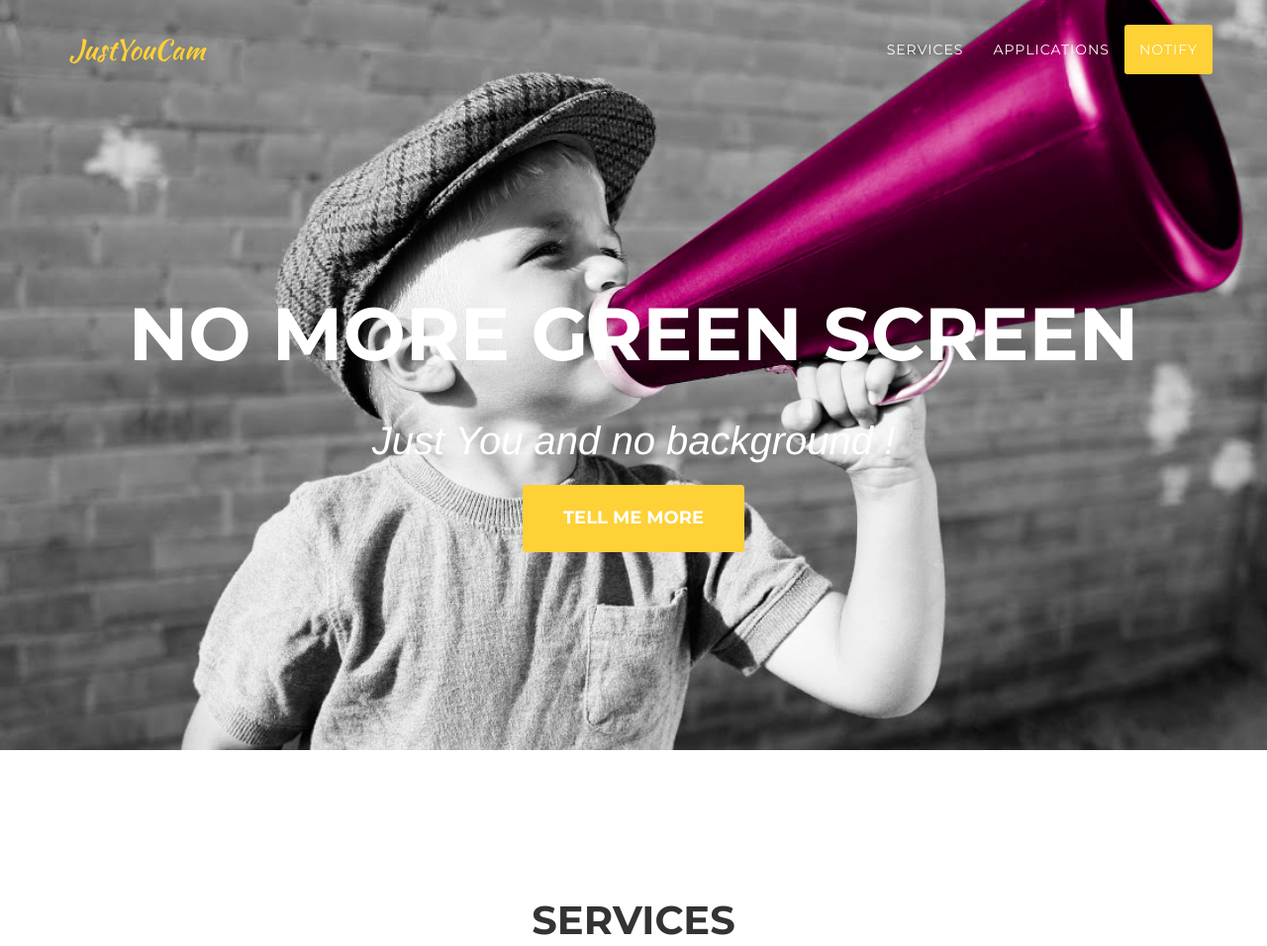
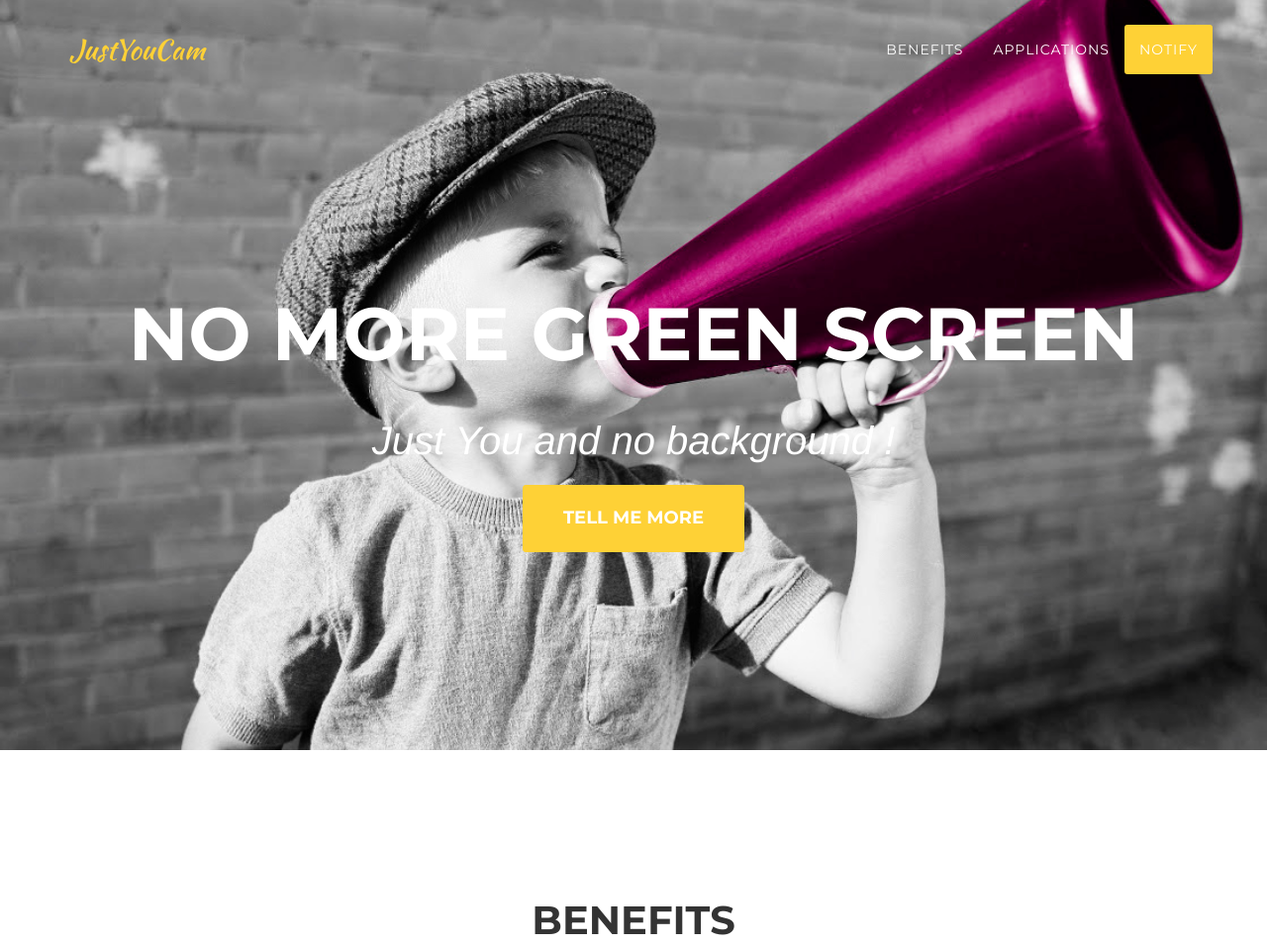
Before and after one commit to cyclopus/JustYouCam, a website: page index.html in a window 1280 px wide. Shown: the top 956 px of the page at 99% size. Drawn offline with nearby package versions, Linux system fonts and the light colour scheme; a web font is replaced by a local one.

Commit message:
Update Services to Benefits

```diff
--- a/index.html
+++ b/index.html
@@ -51,7 +51,7 @@
                         <a href="#page-top"></a>
                     </li>
                     <li class="">
-                        <a class="page-scroll" href="#services">Services</a>
+                        <a class="page-scroll" href="#services">Benefits</a>
                     </li>
                     <li class="">
                         <a class="page-scroll" href="#portfolio">Applications</a>
@@ -86,7 +86,7 @@
         <div class="container">
             <div class="row">
                 <div class="col-lg-12 text-center">
-                    <h2 class="section-heading">Services</h2>
+                    <h2 class="section-heading">Benefits</h2>
                     <h3 class="section-subheading text-muted">Lorem ipsum dolor sit amet consectetur.</h3>
                 </div>
             </div>
```
